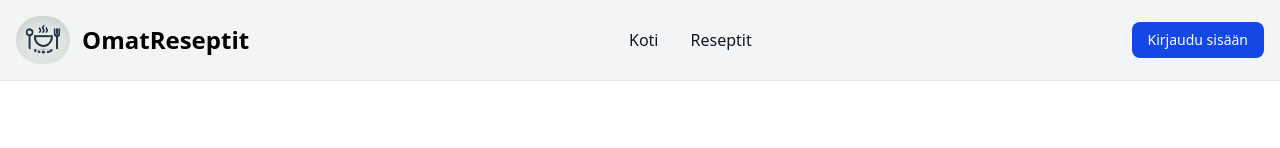
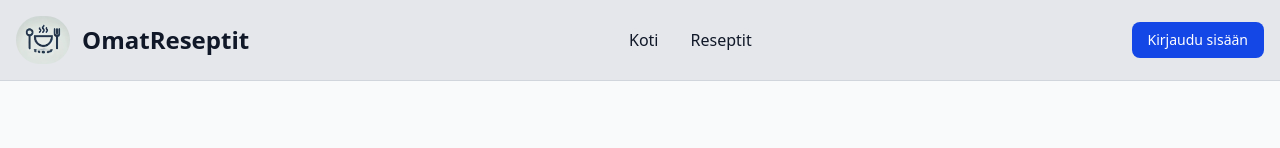
Before and after one commit to henrireu/reseptit_harjoitustyo, a React (Vite) app in the folder frontend/: page / in a window 1280 px wide. Shown: the top 148 px of the page. Built offline with nearby package versions, Linux system fonts and the light colour scheme; no server answers.

Commit message:
ulkoasun parantelua

```diff
--- a/frontend/src/App.jsx
+++ b/frontend/src/App.jsx
@@ -46,7 +46,7 @@ const App = () => {
   }, [location])
 
   return (
-    <div>
+    <div className="bg-gray-50 text-gray-900 min-h-screen">
       <Navbar />
       <Toaster />
       {showLoginForm && (
--- a/frontend/src/components/navbar.jsx
+++ b/frontend/src/components/navbar.jsx
@@ -25,33 +25,32 @@ const Navbar = () => {
   }
 
   return (
-    <nav className="bg-gray-100 dark:bg-gray-900 fixed w-full z-20 top-0 start-0 border-b border-gray-200 dark:border-gray-600">
+    <nav className="bg-gray-200 dark:bg-gray-900 fixed w-full z-20 top-0 start-0 border-b border-gray-300 dark:border-gray-600">
       <div className="max-w-screen-xl flex flex-wrap items-center justify-between mx-auto p-4">
         <a className="flex items-center space-x-3 rtl:space-x-reverse cursor-pointer" onClick={() => navigate('/')}>
           <img src={logo} className="h-12 rounded-full" alt="Flowbite Logo" />
           <span className="hidden sm:block self-center text-2xl font-semibold whitespace-nowrap dark:text-white">OmatReseptit</span>
         </a>
         <div className="flex md:order-2 space-x-3 md:space-x-0 rtl:space-x-reverse">
-
           {user === null ? (
             <button
               type="button"
               className="text-white bg-blue-700 hover:bg-blue-800 hover:cursor-pointer focus:ring-4 focus:outline-none focus:ring-blue-300 font-medium rounded-lg text-sm px-4 py-2 text-center dark:bg-blue-600 dark:hover:bg-blue-700 dark:focus:ring-blue-800"
               onClick={handleLogin}
             >
-            Kirjaudu sisään
+          Kirjaudu sisään
             </button>
           ) : (
             <div className="flex gap-5 items-center">
               <div className="hidden lg:block text-gray-900">
-              Tervetuloa, {user.username}
+            Tervetuloa, {user.username}
               </div>
               <button
                 type="button"
                 className="text-white bg-blue-700 hover:bg-blue-800 hover:cursor-pointer focus:ring-4 focus:outline-none focus:ring-blue-300 font-medium rounded-lg text-sm px-4 py-2 text-center dark:bg-blue-600 dark:hover:bg-blue-700 dark:focus:ring-blue-800"
                 onClick={handleLogout}
               >
-              Kirjaudu ulos
+            Kirjaudu ulos
               </button>
             </div>
           )}
@@ -74,7 +73,7 @@ const Navbar = () => {
           id="navbar-sticky"
           onClick={() => setIsOpen(false)}
         >
-          <ul className="flex flex-col p-4 md:p-0 mt-4 font-medium border border-gray-100 rounded-lg bg-gray-50 md:space-x-8 rtl:space-x-reverse md:flex-row md:mt-0 md:border-0 md:bg-gray-100 dark:bg-gray-800 md:dark:bg-gray-900 dark:border-gray-700">
+          <ul className="flex flex-col p-4 md:p-0 mt-4 font-medium border border-gray-100 rounded-lg bg-gray-100 md:space-x-8 rtl:space-x-reverse md:flex-row md:mt-0 md:border-0 md:bg-gray-200 dark:bg-gray-900 dark:border-gray-700">
             {[
               { name: "Koti", link: "/" },
               { name: "Reseptit", link: "/reseptit" }
@@ -83,7 +82,7 @@ const Navbar = () => {
                 <Link to={item.link}>
                   <p
                     href={item.link}
-                    className="block py-2 px-3 text-gray-900 rounded-sm hover:bg-gray-100 md:hover:bg-transparent md:hover:text-blue-700 md:p-0 md:dark:hover:text-blue-500 dark:text-white dark:hover:bg-gray-700 dark:hover:text-white md:dark:hover:bg-transparent dark:border-gray-700"
+                    className="block py-2 px-3 text-gray-900 rounded-sm hover:bg-gray-200 md:hover:bg-transparent md:hover:text-blue-700 md:p-0 md:dark:hover:text-blue-500 dark:text-white dark:hover:bg-gray-700 dark:hover:text-white md:dark:hover:bg-transparent dark:border-gray-700"
                   >
                     {item.name}
                   </p>
@@ -94,17 +93,17 @@ const Navbar = () => {
             {user !== null && (
               <li>
                 <Link to="/luo-resepti">
-                  <p className="block py-2 px-3 text-gray-900 rounded-sm hover:bg-gray-100 md:hover:bg-transparent md:hover:text-blue-700 md:p-0 md:dark:hover:text-blue-500 dark:text-white dark:hover:bg-gray-700 dark:hover:text-white md:dark:hover:bg-transparent dark:border-gray-700">
-                    Lisää resepti
+                  <p className="block py-2 px-3 text-gray-900 rounded-sm hover:bg-gray-200 md:hover:bg-transparent md:hover:text-blue-700 md:p-0 md:dark:hover:text-blue-500 dark:text-white dark:hover:bg-gray-700 dark:hover:text-white md:dark:hover:bg-transparent dark:border-gray-700">
+                Lisää resepti
                   </p>
                 </Link>
               </li>
             )}
-
           </ul>
         </div>
       </div>
     </nav>
+
   )
 }
 
--- a/frontend/src/components/recipeCard.jsx
+++ b/frontend/src/components/recipeCard.jsx
@@ -6,7 +6,7 @@ const RecipeCard = ({ recipe }) => {
 
   return (
     <div
-      className="w-1/1 md:w-1/3 bg-gray-100 hover:bg-gray-300 rounded-lg shadow-md max-w-[300px] pb-4 hover:cursor-pointer"
+      className="bg-gray-100 hover:bg-gray-300 rounded-lg shadow-md pb-4 hover:cursor-pointer w-[300px] sm:w-[330px]"
     >
       <Link to={`/reseptit/${recipe.id}`}>
         <img src={recipe.imageUrl} className="w-full h-[250px] object-cover"/>
--- a/frontend/src/pages/addRecipe.jsx
+++ b/frontend/src/pages/addRecipe.jsx
@@ -59,7 +59,7 @@ const AddRecipe = () => {
   }
 
   return (
-    <div className="mt-[100px] px-10">
+    <div className="pt-[100px] px-10">
       <h1 className="text-3xl font-medium mb-7 text-center">Lisää resepti</h1>
 
       <Toaster />
--- a/frontend/src/pages/editRecipe.jsx
+++ b/frontend/src/pages/editRecipe.jsx
@@ -176,7 +176,7 @@ const EditRecipe = () => {
   }
 
   return (
-    <div className="mt-[100px] px-10 pb-10">
+    <div className="pt-[100px] px-10 pb-10">
       <Toaster />
 
       <form className="mx-auto max-w-xl" onSubmit={handleSubmit}>
--- a/frontend/src/pages/home.jsx
+++ b/frontend/src/pages/home.jsx
@@ -24,7 +24,7 @@ const Home = () => {
   },[])
 
   return (
-    <div className="mt-[150px] px-10 max-w-[1200px] mx-auto pb-10">
+    <div className="pt-[150px] px-10 max-w-[1200px] mx-auto pb-10">
 
       <div className="flex flex-col sm:flex-row gap-5 sm:gap-10 pb-10 border-b border-gray-500">
         <img src={recipeImage} alt="resepti kuva" className="w-full sm:w-1/2"/>
@@ -60,7 +60,7 @@ const Home = () => {
           </div>
         )}
 
-        <div className="flex flex-wrap gap-10 justify-between items-centerr justify-centerr mt-10">
+        <div className="flex flex-wrap gap-10 items-center justify-center mt-10">
           {latestRecipes.map(recipe => (
             <RecipeCard key={recipe.id} recipe={recipe} />
           ))}
--- a/frontend/src/pages/recipes.jsx
+++ b/frontend/src/pages/recipes.jsx
@@ -38,7 +38,7 @@ const Recipes = () => {
   }
 
   return (
-    <div className="mt-[100px] px-10 max-w-[1400px] mx-auto mb-10">
+    <div className="pt-[100px] px-10 max-w-[1400px] mx-auto pb-10">
 
       <div className="flex justify-center gap-10 mb-10">
         <div
@@ -66,7 +66,7 @@ const Recipes = () => {
         <p className="text-red-600 text-2xl text-center">{error}</p>
       )}
 
-      <div className="flex flex-wrap gap-10 items-center justify-center lg:justify-start">
+      <div className="flex flex-wrap gap-10 items-center justify-center">
         {recipestate === "kaikki" ? (
           recipes
             .filter((recipe) =>
--- a/frontend/src/pages/signUp.jsx
+++ b/frontend/src/pages/signUp.jsx
@@ -74,7 +74,7 @@ const SignUp = () => {
 
 
   return (
-    <div className="mt-[100px] px-10">
+    <div className="pt-[100px] px-10">
       <h1 className="text-3xl mb-7 text-center">Sign up</h1>
       <Toaster />
       <form onSubmit={handleSubmit} className="mx-auto max-w-xl">
--- a/frontend/src/pages/singleRecipePage.jsx
+++ b/frontend/src/pages/singleRecipePage.jsx
@@ -56,7 +56,7 @@ const SingleRecipePage = () => {
   }
 
   return (
-    <div className="mt-[80px] max-w-[1600px] mx-auto pb-10">
+    <div className="pt-[80px] max-w-[1600px] mx-auto pb-10">
       <img src={recipe.imageUrl} className="w-full h-[calc(100vh-300px)] object-cover"/>
       <div className="px-2 sm:px-10 mt-10">
         <h1 className="text-3xl sm:text-4xl md:text-5xl font-semibold text-center">{recipe.name}</h1>
@@ -112,13 +112,6 @@ const SingleRecipePage = () => {
   )
 }
 
-{/*<p
-          key={ingredient.ingredient}
-          className="text-lg ml-2 mb-2"
-        >
-          - {ingredient.amount} {ingredient.unit} {ingredient.ingredient}
-        </p>*/}
-
 const Ingredients = ({ ingredients }) => {
   return (
     <div className="w-full lg:w-1/2">
```
